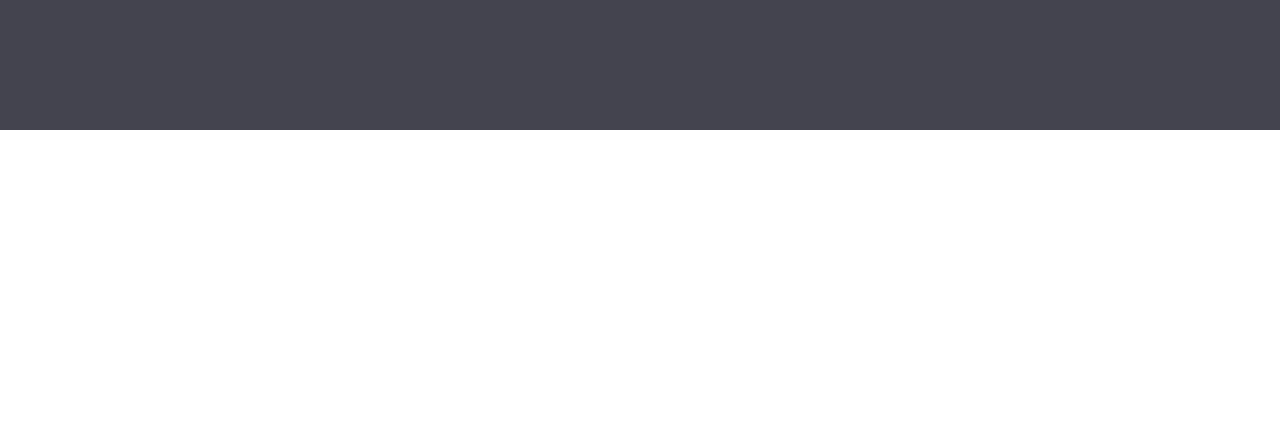
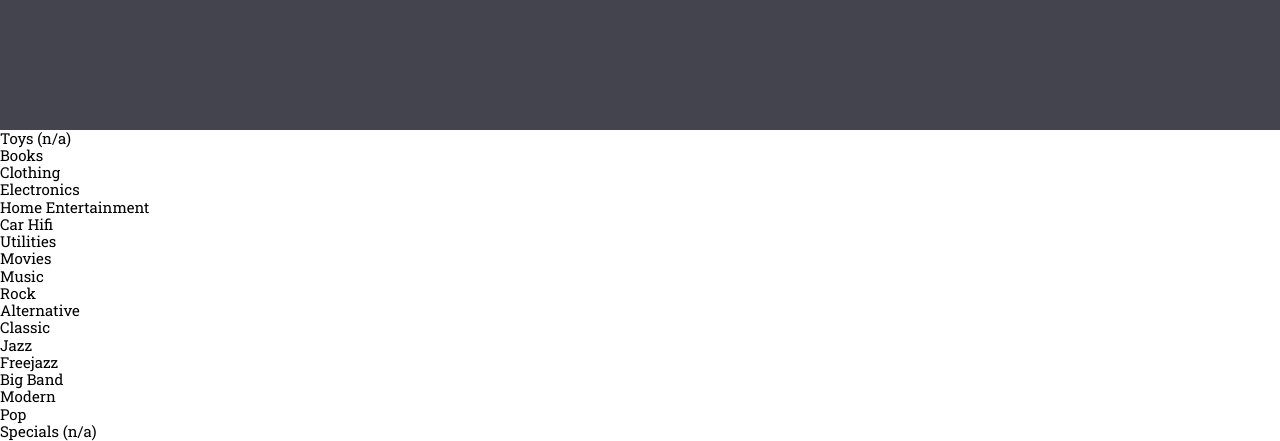
Before and after one commit to DavidkinEvgeny/Bukee, a plain HTML site: page src/views/index.html in a window 1280 px wide. Shown: the part 7991-8432 px from the top of the page. Before the commit the page ends 8121 px from the top, so only its background shows below. Drawn offline with nearby package versions, Linux system fonts and the light colour scheme; files that its build step writes are made by us from their sources; files whose address does not match are found by name.

Commit message:
first publication
first publication

```diff
--- a/src/views/index.html
+++ b/src/views/index.html
@@ -338,6 +338,40 @@
 					</div>
 				</div>
 			</div>
+
+
+<ul id="menu">
+		<li class="ui-state-disabled"><div>Toys (n/a)</div></li>
+		<li><div>Books</div></li>
+		<li><div>Clothing</div></li>
+		<li><div>Electronics</div>
+		  <ul>
+			<li class="ui-state-disabled"><div>Home Entertainment</div></li>
+			<li><div>Car Hifi</div></li>
+			<li><div>Utilities</div></li>
+		  </ul>
+		</li>
+		<li><div>Movies</div></li>
+		<li><div>Music</div>
+		  <ul>
+			<li><div>Rock</div>
+			  <ul>
+				<li><div>Alternative</div></li>
+				<li><div>Classic</div></li>
+			  </ul>
+			</li>
+			<li><div>Jazz</div>
+			  <ul>
+				<li><div>Freejazz</div></li>
+				<li><div>Big Band</div></li>
+				<li><div>Modern</div></li>
+			  </ul>
+			</li>
+			<li><div>Pop</div></li>
+		  </ul>
+		</li>
+		<li class="ui-state-disabled"><div>Specials (n/a)</div></li>
+	  </ul>
 		</footer>
 		<script src="https://ajax.googleapis.com/ajax/libs/jquery/3.4.1/jquery.min.js"></script>
 		<script type="text/javascript" src="https://cdn.jsdelivr.net/npm/slick-carousel@1.8.1/slick/slick.min.js"></script>
@@ -349,5 +383,14 @@
 			});
 			});
 		</script>
+
+		<script>
+			$( function() {
+				$( "#menu" ).menu();
+			} );
+		</script>
+			<style>
+			.ui-menu { width: 150px; }
+			</style>
 	</body>
 </html>
```
